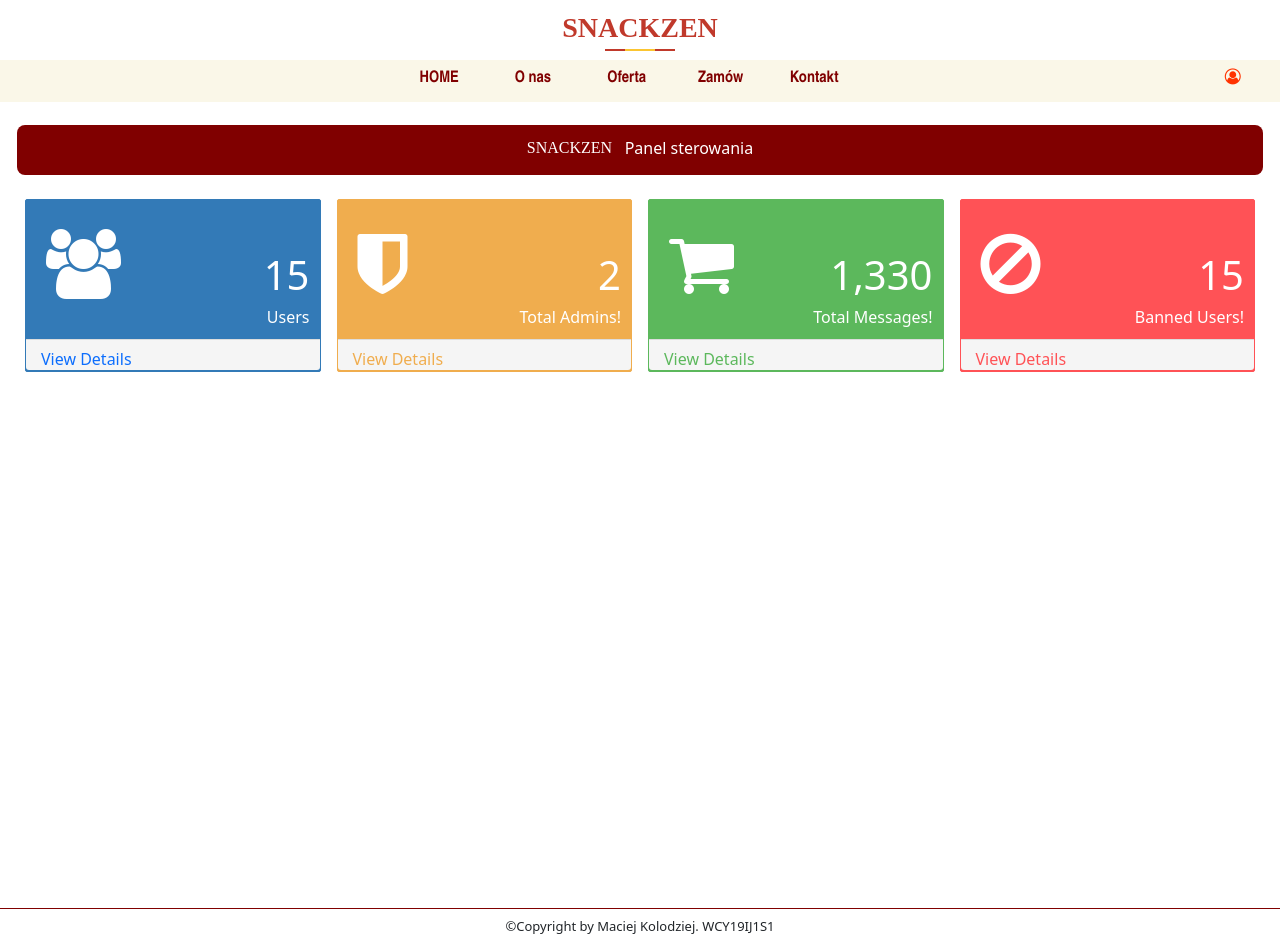
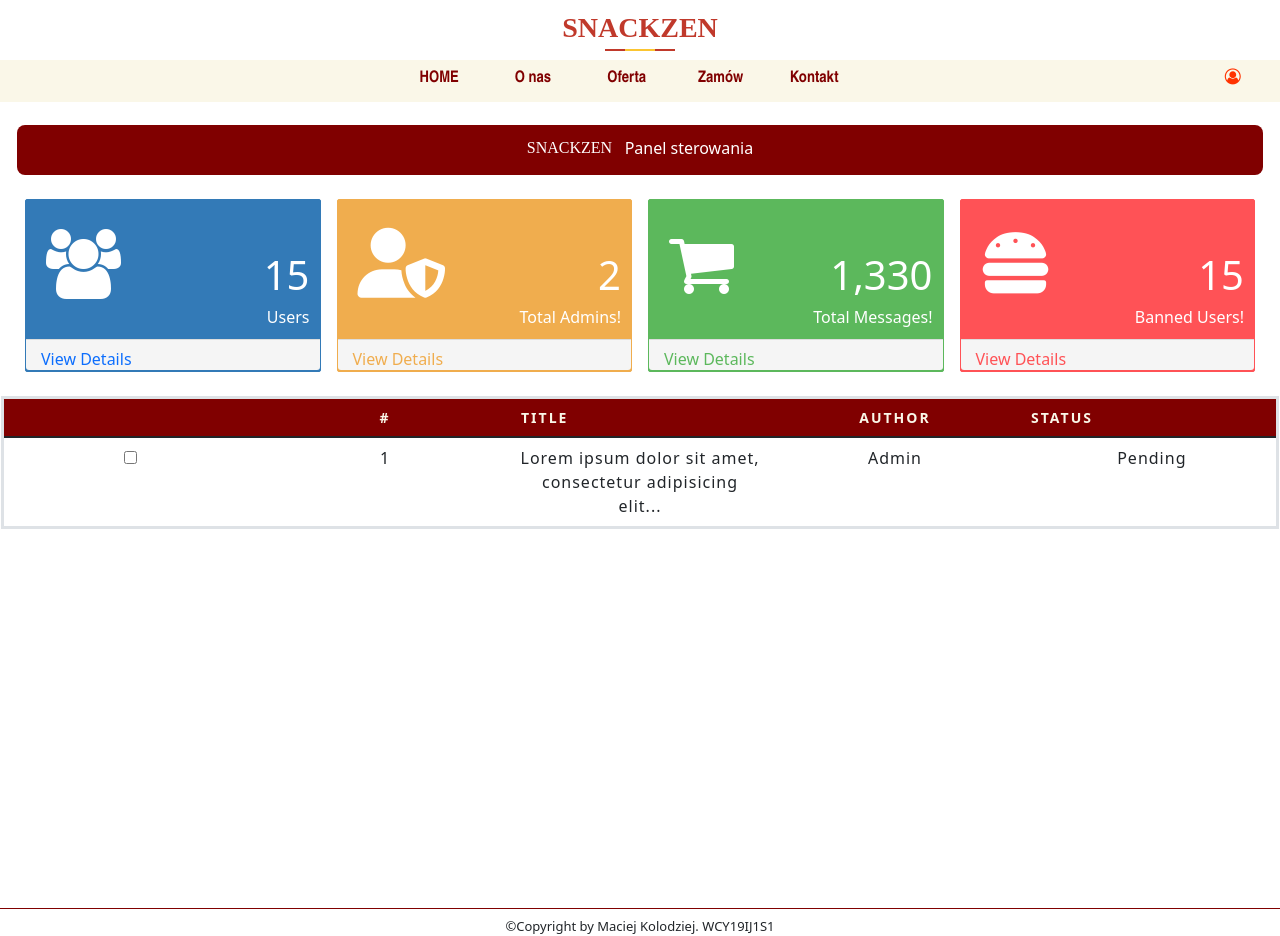
Before and after one commit to mkkm121/ProjektPJF, a Flask app: page /admin_panel in a window 1280 px wide. Run offline with Flask 2, Linux system fonts and the light colour scheme; some libraries are stand-ins or nearby versions; some web fonts are replaced.

Commit message:
Small visual updates

```diff
--- a/Restaurant/dicts.py
+++ b/Restaurant/dicts.py
@@ -45,28 +45,28 @@ about_content = [
 ]
 menu_elements = [
     {
-        'image':'background-image: url(/static/food.jpg)',
+        'image':'background-image: url("https://images.pexels.com/photos/103124/pexels-photo-103124.jpeg?auto=compress&cs=tinysrgb&dpr=2&h=650&w=940")',
     },
 {
-        'image':'Śniadanie',
+        'image':'Sniadania',
         'func' : 'openForm()'
 
     },
 {
-        'image':'background-image: url(/static/food2.jfif)'
+        'image':'background-image: url("https://images.pexels.com/photos/2116094/pexels-photo-2116094.jpeg?auto=compress&cs=tinysrgb&dpr=2&h=650&w=940")'
     },
 {
-        'image':'Obiad',
+        'image':'Obiady',
         'func' : 'openForm2()'
     },
 ]
 menu_elements2 = [
 {
-    'image':'Kolacja',
+    'image':'Kolacje',
     'func' : 'openForm3()'
     },
 {
-    'image':'background-image: url(/static/food3.jpg)'
+    'image':'background-image: url("https://images.pexels.com/photos/4101805/pexels-photo-4101805.jpeg?auto=compress&cs=tinysrgb&dpr=2&h=650&w=940")'
     },
 {
     'image':'Przystawki',
@@ -74,25 +74,25 @@ menu_elements2 = [
 
     },
 {
-    'image': 'background-image: url(/static/food.jpg)'
+    'image': 'background-image: url("https://images.pexels.com/photos/5975907/pexels-photo-5975907.jpeg?auto=compress&cs=tinysrgb&dpr=2&h=650&w=940")'
     },
 ]
 
 images = [
     {
-        'img':'static/food.jpg',
+        'img':'static/food2.jfif',
         'name':'img-1',
         'prev':'img-3',
         'next':'img-2',
     },
     {
-        'img': 'static/food2.jfif',
+        'img': 'https://as1.ftcdn.net/jpg/02/21/07/80/1000_F_221078059_5lMlCvNQ3lGlJAXuX1nuIFoWNTAwjkdf.jpg',
         'name':'img-2',
         'prev':'img-1',
         'next':'img-3',
     },
     {
-        'img': 'static/food3.jpg',
+        'img': 'static/food.jpg',
         'name':'img-3',
         'prev':'img-2',
         'next':'img-1',
--- a/Restaurant/static/styles/style.css
+++ b/Restaurant/static/styles/style.css
@@ -239,7 +239,7 @@ a:hover {
     width: 25%;
 }
 .menu-element p{
-    padding: 10%;
+    padding: 15%;
     font-size: 20px;
     color: #ff3300;
 }
--- a/Restaurant/templates/admin_panel.html
+++ b/Restaurant/templates/admin_panel.html
@@ -22,7 +22,7 @@
             </div>
           </div>
           <div style='background: #f0ad4e; border-color: #f0ad4e;' class='all-quick-info'>
-            <div class='info-icon'> <i class="fa">&#xf132;</i></div>
+            <div class='info-icon'> <i class="fas fa-user-shield"></i></div>
             <div class='text-right'>
               <div class='info-numbers'><span>2</span></div>
               <div>Total Admins!</div>
@@ -44,7 +44,7 @@
             </div>
           </div>
           <div style='background: #ff5256; border-color: #ff5256;' class='all-quick-info'>
-            <div class='info-icon'><i class="fa">&#xf05e;</i></div>
+            <div class='info-icon'><i class="fas fa-hamburger"></i></div>
             <div class='text-right'>
               <div class='info-numbers'><span>15</span></div>
               <div>Banned Users!</div>
@@ -56,6 +56,28 @@
           </div>
         </div>
       </section>
+         <table class="table table-hover">
+      <thead>
+        <th>&nbsp;</th>
+        <th class="text-center">#</th>
+        <th>Title</th>
+        <th class="text-center">Author</th>
+        <th>Status</th>
+      </thead>
+    <tbody>
+        <tr>
+          <td>
+            <input type="checkbox" />
+          </td>
+          <td class="text-center">1</td>
+          <td>Lorem ipsum dolor sit amet, consectetur adipisicing elit...</td>
+          <td class="text-center">Admin</td>
+          <td><span class="label label-info"><span class="glyphicon glyphicon-time">&nbsp;</span>Pending</span>
+          </td>
+        </tr>
+    </tbody>
+</table>
     </div>
 </div>
+    <script src="https://kit.fontawesome.com/e4cc759360.js" crossorigin="anonymous"></script>
 {% endblock %}
```
Also changed, not shown: Restaurant/templates/menu.html (+6 -6 lines).
